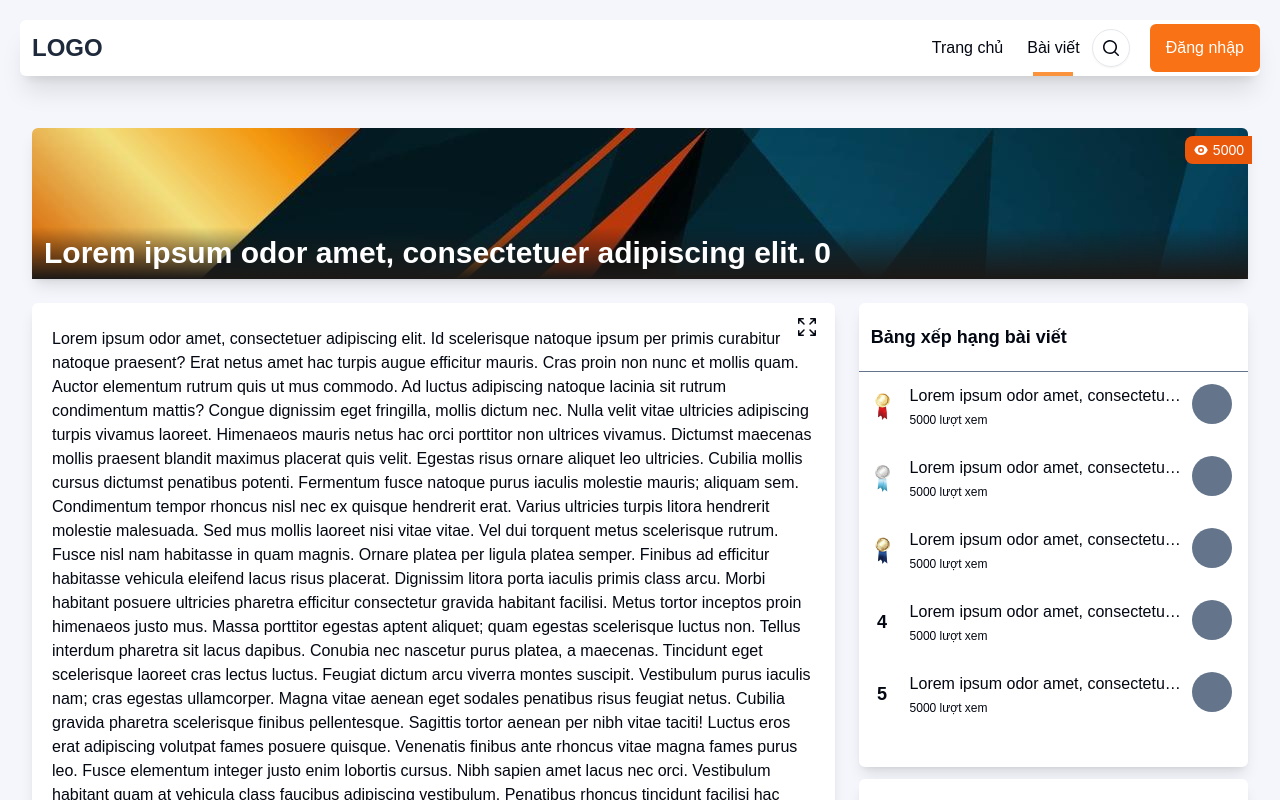
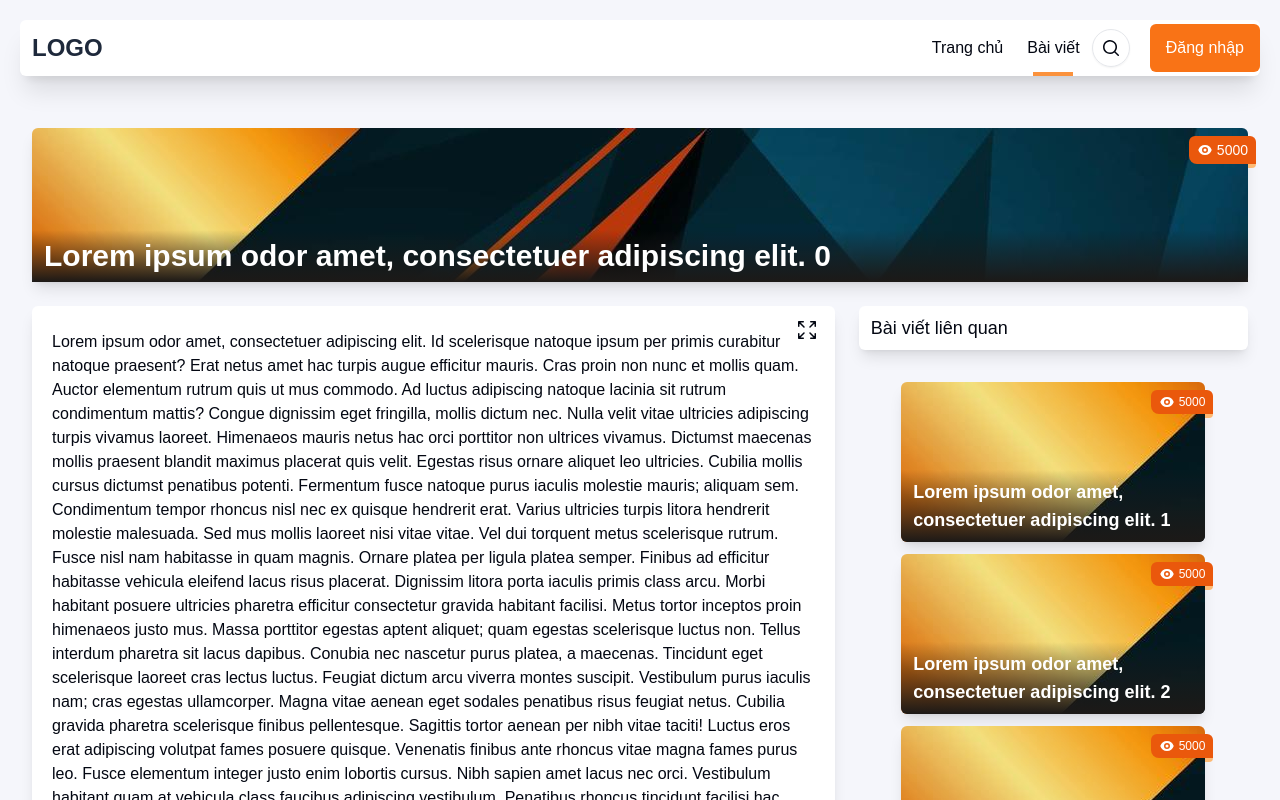
Before and after one commit to Kamiya025/blog-review, a Next.js app: page /post/0 in a window 1280 px wide. Shown: the top 800 px of the page. Built offline with nearby package versions, Linux system fonts and the light colour scheme.

Commit message:
"Updated banner component, added new component, and refactored post detail layout"

```diff
--- a/src/components/post/detail/banner.tsx
+++ b/src/components/post/detail/banner.tsx
@@ -8,7 +8,7 @@ export const BannerDetailPost = (props: {
       <div className="cursor-pointer text-white text-3xl font-bold bg-gradient-to-b from-transparent to-stone-900 w-full px-3 py-2 hover:min-h-28 transition duration-500 hover:ease-out">
         {props.title}
       </div>
-      <div className="absolute z-20 -right-1 top-2 w-fit flex items-center gap-1 bg-orange-600 text-white text-sm px-2 py-1 rounded-l-lg">
+      <div className="absolute z-20 -right-2 top-2 w-fit flex items-center gap-1 bg-orange-600 text-white text-sm px-2 py-1 rounded-l-lg rounded-t-md">
         <svg
           xmlns="http://www.w3.org/2000/svg"
           viewBox="0 0 16 16"
@@ -24,6 +24,11 @@ export const BannerDetailPost = (props: {
         </svg>
         <span>{props.views}</span>
       </div>
+      <div
+        className="absolute z-10 -right-2 top-9 w-2 h-1 flex items-center gap-1
+                bg-orange-300
+                rounded-ee-full rounded-es-[-1rem]"
+      ></div>
     </div>
   )
 }
--- /dev/null
+++ b/src/components/post/detail/comment.tsx
@@ -0,0 +1,3 @@
+export const CommentWrapper = () => {
+  return <></>
+}
--- a/src/components/post/detail/index.tsx
+++ b/src/components/post/detail/index.tsx
@@ -4,6 +4,7 @@ import { RankPost } from "@/components/rank/rank-post"
 import { useParams, useSearchParams } from "next/navigation"
 import { useState } from "react"
 import { BannerDetailPost } from "./banner"
+import { OtherPostWrapper } from "./other-post"
 
 export const DetailPostWrapper = () => {
   const [isCenter, setIsCenter] = useState(false)
@@ -23,15 +24,7 @@ export const DetailPostWrapper = () => {
             : "grid grid-cols-12 gap-6 h-full max-h-full"
         }
       >
-        {/* <div
-          className={
-            isCenter ? "hidden" : "relative col-span-full md:col-span-3"
-          }
-        >
-
-
-        </div> */}
-        <div className="col-span-full md:col-span-8 flex flex-col gap-3 max-h-full">
+        <div className="col-span-full md:col-span-full lg:col-span-8 flex flex-col gap-3 max-h-full">
           <div className="grow relative col-span-full bg-white shadow-lg rounded-md px-5 py-6">
             <div
               className="absolute top-1 right-2 hover:bg-slate-200 rounded-md p-2 cursor-pointer hidden md:block"
@@ -188,7 +181,7 @@ export const DetailPostWrapper = () => {
             </div>
           </div>
           <div className="w-full flex flex-wrap gap-2">
-            {["Tự do", "Đời sống"].map((value, index) => (
+            {"Tự do, Đời sống, Sáng tạo".split(", ").map((value, index) => (
               <div
                 key={index}
                 className="bg-orange-400 rounded-lg text-white w-fit px-2 py-1"
@@ -220,11 +213,18 @@ export const DetailPostWrapper = () => {
         </div>
         <div
           className={`col-span-full lg:col-span-4 ${
-            isCenter ? "grid md:grid-cols-2" : "lg:flex lg:flex-col"
+            isCenter ? "flex flex-col" : "lg:flex lg:flex-col"
           } gap-3 max-h-full`}
         >
-          <RankPost />
-          <RankAuthor />
+          <OtherPostWrapper />
+          <div
+            className={`col-span-full lg:col-span-4 ${
+              isCenter ? "grid md:grid-cols-2" : "lg:flex lg:flex-col"
+            } gap-3 max-h-full`}
+          >
+            <RankPost />
+            <RankAuthor />
+          </div>
         </div>
       </div>
       <div className={`w-full ${isCenter && "md:px-8"}`}>
@@ -232,11 +232,7 @@ export const DetailPostWrapper = () => {
           Thảo luận
         </div>
       </div>
-      <div className={`w-full ${isCenter && "md:px-8"}`}>
-        <div className="w-full bg-white text-lg shadow-lg rounded-md px-3 py-2">
-          Bài viết liên quan
-        </div>
-      </div>
+      <div className={`w-full ${isCenter && "md:px-8"}`}></div>
     </div>
   )
 }
--- /dev/null
+++ b/src/components/post/detail/other-post.tsx
@@ -0,0 +1,68 @@
+export const OtherPostWrapper = () => {
+  return (
+    <>
+      <div className="w-full bg-white text-lg shadow-lg rounded-md px-3 py-2">
+        Bài viết liên quan
+      </div>
+      <div className="flex flex-wrap justify-around gap-3 py-5">
+        {[...Array(5)].map((_, e) => (
+          <OtherPostItem
+            key={e}
+            title={`Lorem ipsum odor amet, consectetuer adipiscing elit. ${
+              e + 1
+            }`}
+            time="25/10/2001"
+            views={5000}
+          />
+        ))}
+      </div>
+    </>
+  )
+}
+export const OtherPostItem = (props: {
+  title: string
+  views: number
+  time: string
+}) => {
+  return (
+    <div
+      className="relative bg-main-image bg-opacity-55 h-40 w-full max-w-[19rem]
+                  col-span-full bg-white text-lg shadow-lg rounded-md
+                  flex flex-col justify-end"
+    >
+      <div
+        className="cursor-pointer text-white text-lg font-bold
+                  bg-gradient-to-b from-transparent to-stone-900
+                  w-full px-3 py-2 hover:min-h-28 transition duration-500
+                  hover:ease-out rounded-b-md line-clamp-2 hover:line-clamp-none"
+      >
+        {props.title}
+      </div>
+      <div
+        className="absolute z-20 -right-2 top-2 w-fit flex
+                  items-center gap-1 bg-orange-600 text-white
+                  text-xs px-2 py-1 rounded-l-lg rounded-t-md"
+      >
+        <svg
+          xmlns="http://www.w3.org/2000/svg"
+          viewBox="0 0 16 16"
+          fill="currentColor"
+          className="size-4"
+        >
+          <path d="M8 9.5a1.5 1.5 0 1 0 0-3 1.5 1.5 0 0 0 0 3Z" />
+          <path
+            fillRule="evenodd"
+            d="M1.38 8.28a.87.87 0 0 1 0-.566 7.003 7.003 0 0 1 13.238.006.87.87 0 0 1 0 .566A7.003 7.003 0 0 1 1.379 8.28ZM11 8a3 3 0 1 1-6 0 3 3 0 0 1 6 0Z"
+            clipRule="evenodd"
+          />
+        </svg>
+        <span>{props.views}</span>
+      </div>
+      <div
+        className="absolute z-10 -right-2 top-8 w-2 h-1 flex items-center gap-1
+                bg-orange-300
+                rounded-ee-full rounded-es-[-1rem]"
+      ></div>
+    </div>
+  )
+}
```
Also changed, not shown: public/author-rank-3.png.
